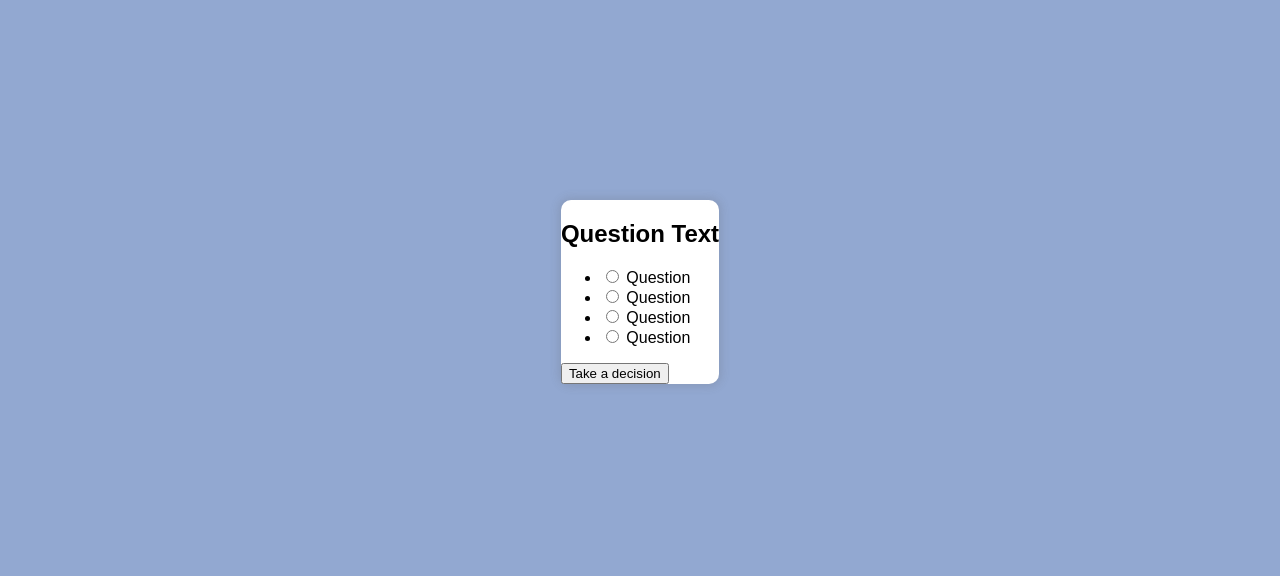
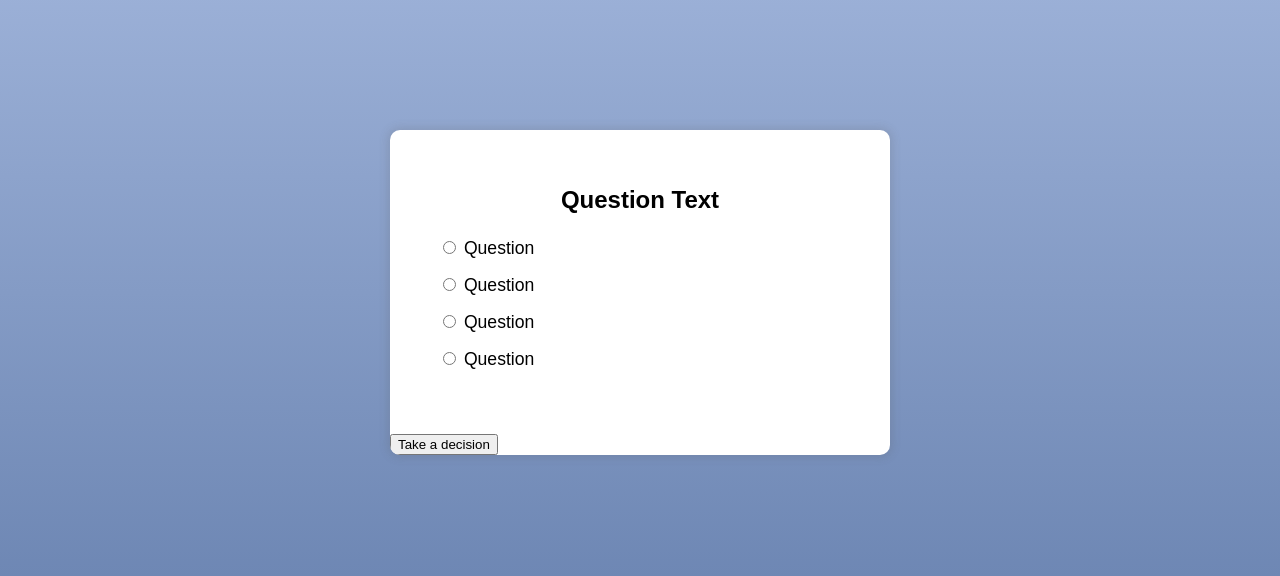
Before and after one commit to maroon796/QuizApp, a plain HTML site: page index.html in a window 1280 px wide. Shown: the part 108-684 px from the top of the page. Drawn offline with Linux system fonts and the light colour scheme.

Commit message:
working with li

```diff
--- a/style.css
+++ b/style.css
@@ -4,8 +4,8 @@
 
 body {
   font-family: sans-serif;
-  background-color: #92a8d1;
-  background-image: linear-gradient(315deg, #92a8d1 0%, #31466d, 100%);
+  /* background-color: #92a8d1; */
+  background-image: linear-gradient(#a3b7dd, #657fad);
   display: flex;
   align-items: center;
   justify-content: center;
@@ -18,4 +18,30 @@ body {
   background-color: white;
   box-shadow: 0 0 10px 2px rgba(90, 90, 90, 0.2);
   border-radius: 10px;
+  width: 500px;
+  overflow: hidden;
 }
+
+.quiz-header {
+  padding: 3rem;
+}
+
+h2 {
+  padding: 0.5rem;
+  text-align: center;
+  /* justify-content: center; */
+  margin: 0;
+}
+ul {
+  list-style-type: none;
+  padding: 0;
+}
+
+ul li {
+  margin: 1rem 0;
+  font-size: 1.1rem;
+}
+
+ul li label {
+  cursor: pointer;
+}
```
